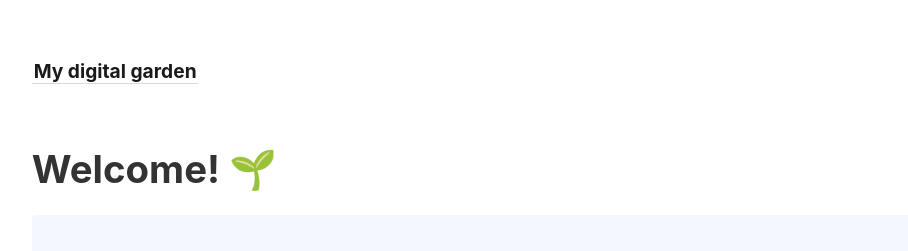
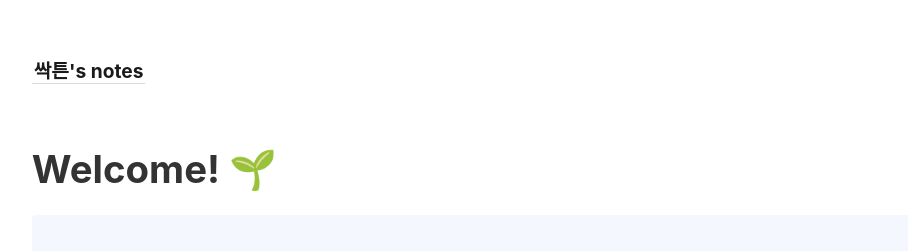
Before and after one commit to SsackTeun/blogs, a Jekyll site: the page built from _pages/index.md, in a window 1280 px wide. Shown: the top 251 px of the page, without its empty margins (45-953 px from the left). Built offline with Jekyll 4.4.1, drawn with Linux system fonts in a browser that asks for light colours.

Commit message:
title change

```diff
--- a/_config.yml
+++ b/_config.yml
@@ -1,4 +1,4 @@
-title:               My digital garden
+title:               싹튼's notes
 include:             ['_pages']
 exclude:             ['_includes/notes_graph.json']
 # You may need to change the base URL depending on your deploy configuration.
```
